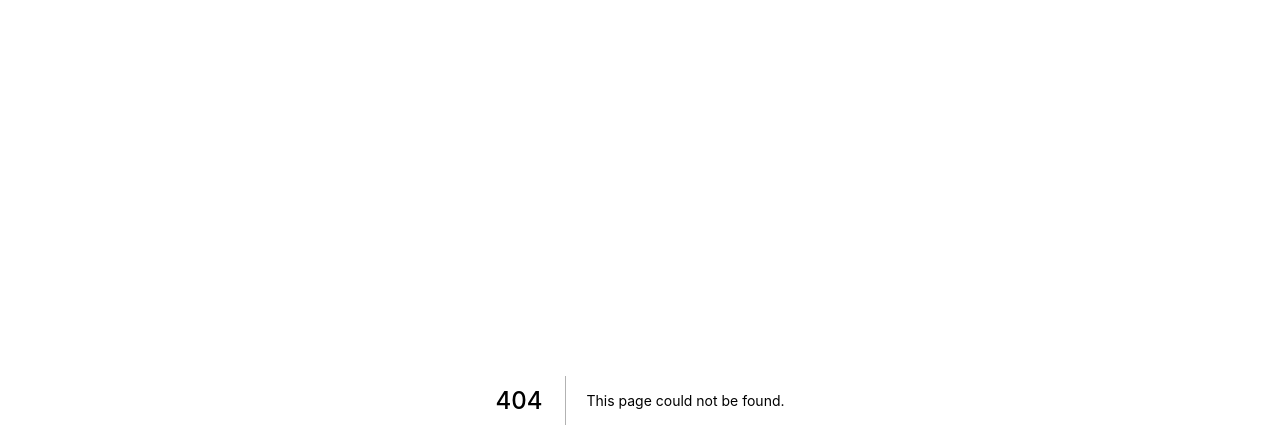
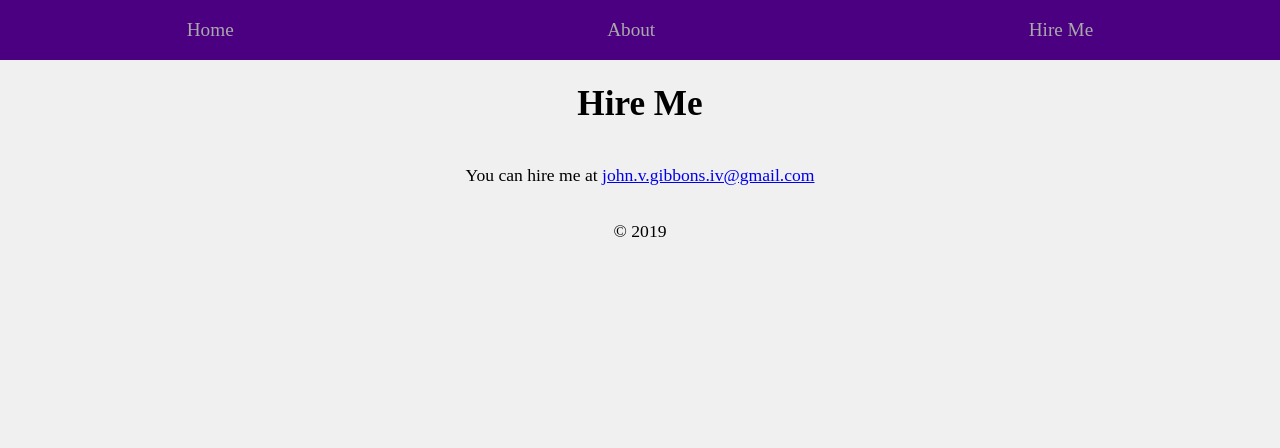
Before and after one commit to jvgiv/next-portfolio, a Next.js app: page /hireme in a window 1280 px wide. Before the commit this address had no page. Shown: the top 448 px of the page. Built offline with nearby package versions, Linux system fonts and the light colour scheme; a small style sheet from the web is missing.

Commit message:
6th Vid of tut complete

```diff
--- /dev/null
+++ b/components/Layout.js
@@ -0,0 +1,73 @@
+import Link from 'next/link'
+import Head from 'next/head'
+import Router from 'next/router'
+import NProgress from 'nprogress'
+
+
+Router.onRouteChangeStart = url => {
+    console.log(url)
+    NProgress.start()
+}
+
+Router.onRouteChangeComplete = () => NProgress.done();
+Router.onRouteChangeError = () => NProgress.done()
+
+
+export default ({ children, title }) => (
+    <div className="root">
+        <Head>
+            <title>NextPortfolio</title>
+            <link rel="stylesheet" href="https://cdnjs.cloudflare.com/ajax/libs/nprogress/0.2.0/nprogress.min.css" />
+        </Head>
+        <header>
+            <Link href="/">
+                <a>Home</a>
+            </Link>
+            <Link href="/about">
+                <a>About</a>
+            </Link>
+            <Link href="/hireme">
+                <a>Hire Me</a>
+            </Link>
+        </header>
+
+        <h1>{title}</h1>
+        {children}
+
+        <footer>&copy; {new Date().getFullYear()}</footer>
+        <style jsx>{`
+            .root {
+                display: flex;
+                justify-content: center;
+                align-items: center;
+                flex-direction: column;
+                }
+            header {
+                width: 100%;
+                display: flex;
+                justify-content: space-around;
+                padding: 1em;
+                font-size: 1.2rem;
+                background: indigo;
+            }
+            header a {
+                color: darkgrey;
+                text-decoration: none;
+            }
+            header a:hover {
+                font-weight: bold;
+                color: lightgrey
+            }
+            footer {
+                padding: 1em;
+            }
+        `}</style>
+        <style global jsx>{`
+            body {
+                margin: 0;
+                font-size: 110%;
+                background: #f0f0f0;
+            }
+        `}</style>
+    </div>
+)
--- a/package.json
+++ b/package.json
@@ -19,6 +19,7 @@
   "homepage": "https://github.com/jvgiv/next-portfolio#readme",
   "dependencies": {
     "next": "^8.1.0",
+    "nprogress": "^0.2.0",
     "react": "^16.8.6",
     "react-dom": "^16.8.6"
   }
--- /dev/null
+++ b/pages/hireme.js
@@ -0,0 +1,12 @@
+import Layout from '../components/Layout'
+
+const HireMe = () => (
+    <Layout title="Hire Me">
+        {/* <h1>Hire me</h1> */}
+        <p>You can hire me at{" "}
+        <a href="mailto:john.v.gibbons.iv@gmail.com">john.v.gibbons.iv@gmail.com</a>
+        </p>
+    </Layout>
+)
+
+export default HireMe
```
Also changed, not shown: pages/about.js (added, +15 -0 lines), pages/index.js (+11 -1 lines), static/bg-image.png (added), 1 other file (tests, documents, lock files or other folders).
